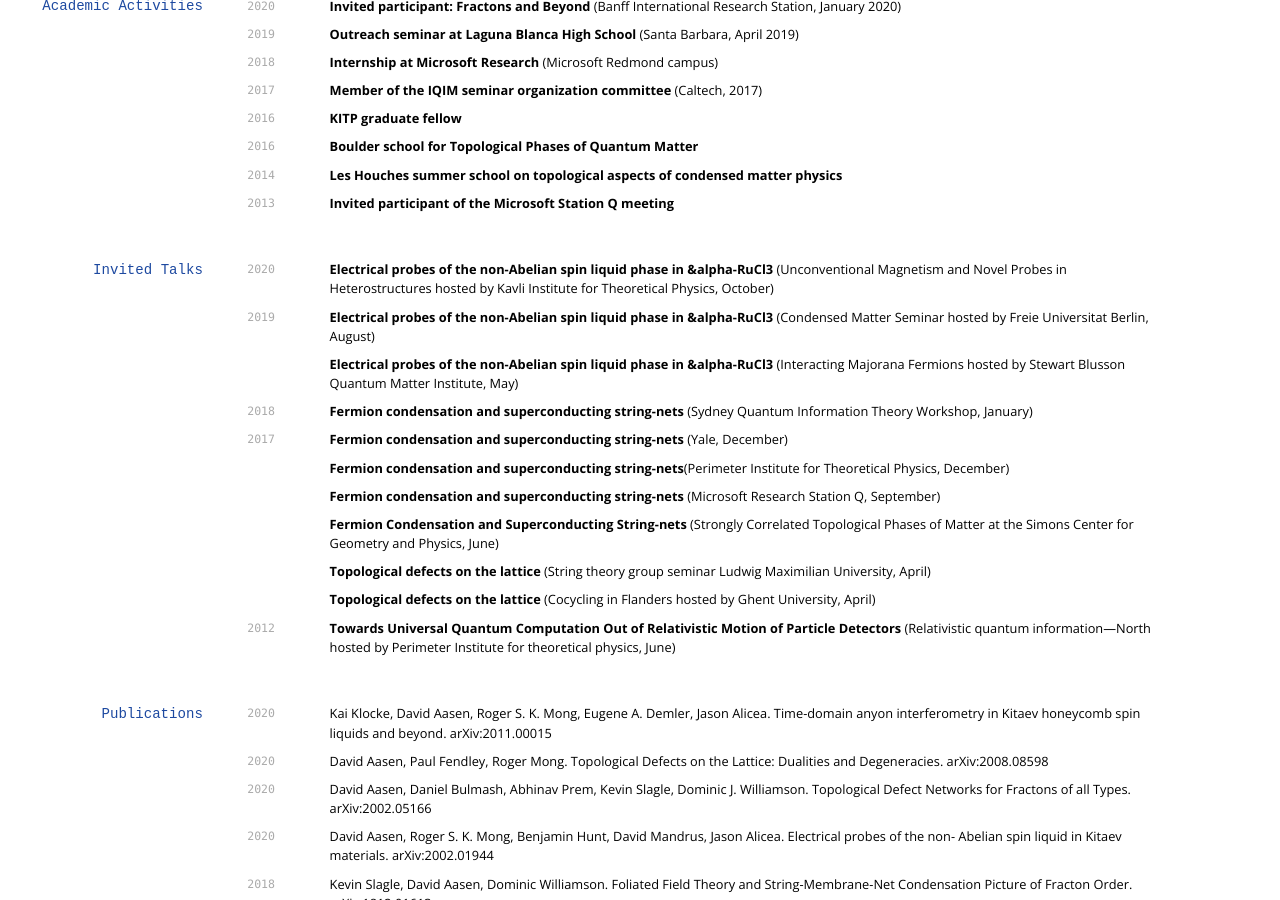
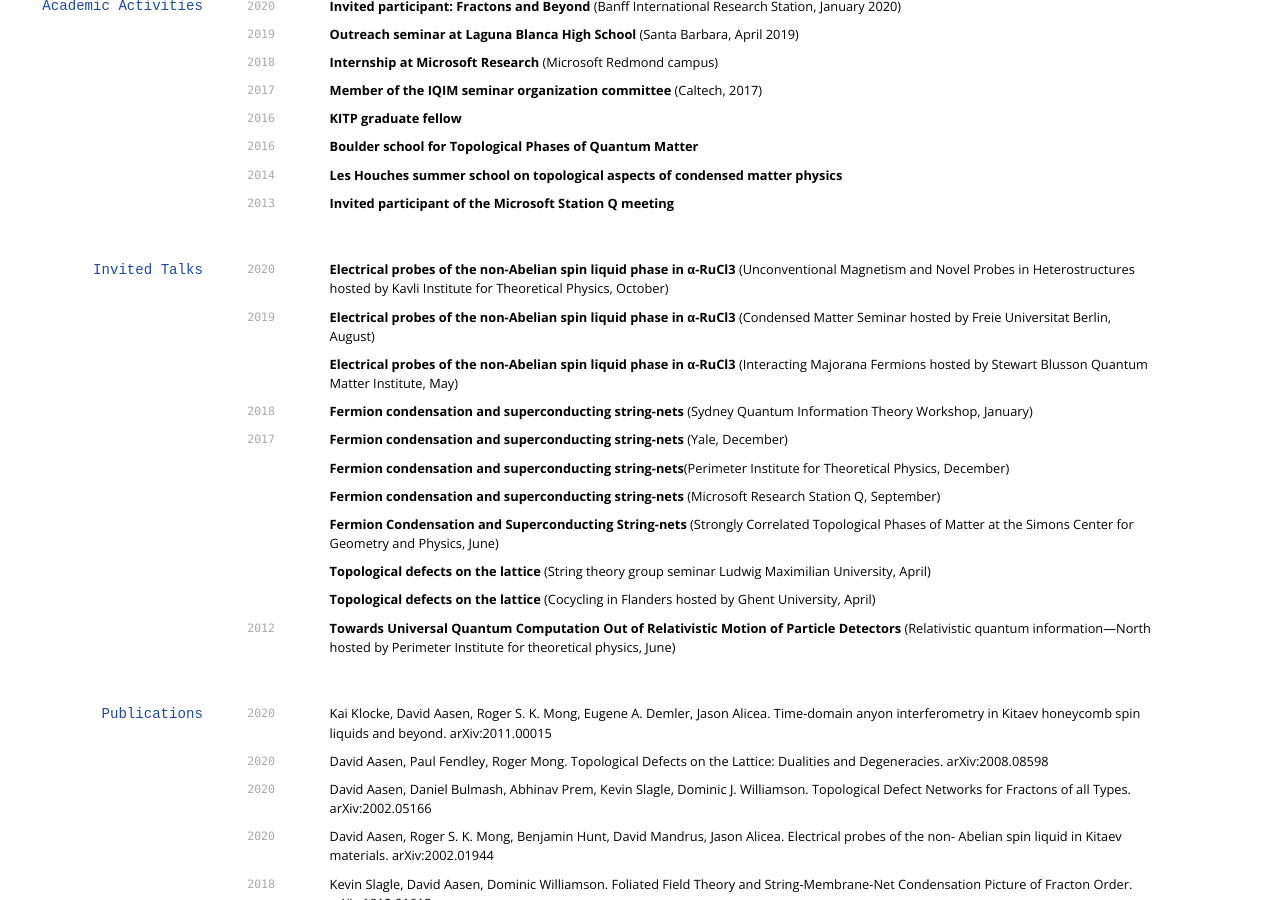
Before and after one commit to davidaasen/davidaasen.github.io, a Jekyll site: the page built from CV.md, in a window 1280 px wide and 900 px high, scrolled down 573 px. Built offline with Jekyll 4.4.1, drawn with Linux system fonts in a browser that asks for light colours; nearby versions of some CDN libraries.

Commit message:
Update CV.md

```diff
--- a/CV.md
+++ b/CV.md
@@ -70,13 +70,13 @@ __Invited participant of the Microsoft Station Q meeting__
 ## Invited Talks
 
 `2020`
-__Electrical probes of the non-Abelian spin liquid phase in &alpha-RuCl<sub>3</sub>__ (Unconventional Magnetism and Novel Probes in Heterostructures hosted by Kavli Institute for Theoretical Physics, October)
+__Electrical probes of the non-Abelian spin liquid phase in α-RuCl<sub>3</sub>__ (Unconventional Magnetism and Novel Probes in Heterostructures hosted by Kavli Institute for Theoretical Physics, October)
 
 `2019`
-__Electrical probes of the non-Abelian spin liquid phase in &alpha-RuCl<sub>3</sub>__ (Condensed Matter Seminar hosted by Freie Universitat Berlin, August)
+__Electrical probes of the non-Abelian spin liquid phase in α-RuCl<sub>3</sub>__ (Condensed Matter Seminar hosted by Freie Universitat Berlin, August)
 
 
-__Electrical probes of the non-Abelian spin liquid phase in &alpha-RuCl<sub>3</sub>__ (Interacting Majorana Fermions hosted by Stewart Blusson Quantum Matter Institute, May)
+__Electrical probes of the non-Abelian spin liquid phase in α-RuCl<sub>3</sub>__ (Interacting Majorana Fermions hosted by Stewart Blusson Quantum Matter Institute, May)
 
 `2018`
 __Fermion condensation and superconducting string-nets__ (Sydney Quantum Information Theory Workshop, January)
```
